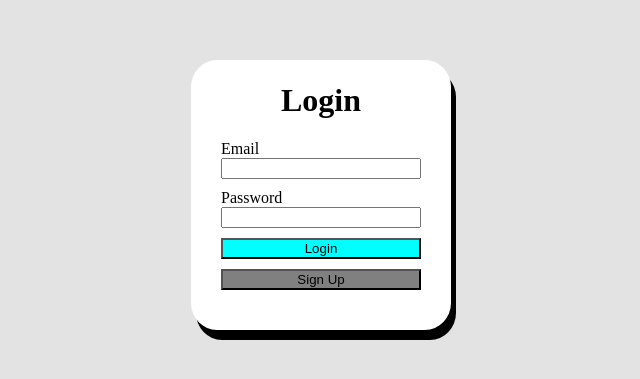
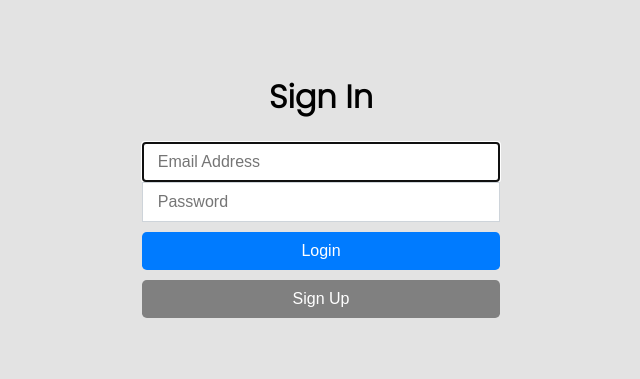
Before and after one commit to jbwilson94/ChatApp, a React (Create React App) app in the folder client/: page / in a window 1280 px wide. Shown: the part 205-584 px from the top of the page, without its empty margins (319-959 px from the left). Built offline with nearby package versions, Linux system fonts and the light colour scheme.

Commit message:
Version 1.0.2 -Login Page

```diff
--- a/client/src/components/login.js
+++ b/client/src/components/login.js
@@ -4,18 +4,12 @@ export default function login() {
   return (
     <div className="form-page center">
       <div className="form-container center">
-      <h1>Login</h1>
+      <h1>Sign In</h1>
         <form className="form">
-          <label for="id" className="left-align">
-            Email
-          </label>
-          <input type="text" id="id"></input>
-          <label for="password" className="left-align">
-            Password
-          </label>
-          <input type="text" id="password"></input>
-          <button className="primary-blue">Login</button>
-          <button className="secondary-grey">Sign Up</button>
+          <input id="inputEmail" type="email" placeholder="Email Address" required autoFocus></input>
+          <input id="inputPassword" type="password" placeholder="Password" required></input>
+          <button id="login-button">Login</button>
+          <button id="signup-button">Sign Up</button>
         </form>
       </div>
     </div>
--- a/client/src/styles/style.css
+++ b/client/src/styles/style.css
@@ -1,14 +1,9 @@
-.primary-blue {
-  background-color: aqua;
-}
-
-.secondary-grey {
-  background-color: grey;
-}
-
+@import url("https://fonts.googleapis.com/css2?family=Poppins:wght@300&display=swap");
 body {
   margin: 0;
   padding: 0;
+  font-family: 'Poppins', sans-serif;
+  font-weight: 100;
 }
 
 .center {
@@ -30,21 +25,20 @@ body {
 }
 
 .form-page .form-container {
-  max-width: 300px;
+  width: 40vw;
+  min-width: 300px;
+  height: 50vh;
+  min-height: 300px;
   -webkit-box-orient: vertical;
   -webkit-box-direction: normal;
       -ms-flex-direction: column;
           flex-direction: column;
-  background-color: #fff;
-  border-radius: 10%;
-  -webkit-box-shadow: 5px 10px;
-          box-shadow: 5px 10px;
 }
 
 .form-page .form-container .form {
   padding-right: 30px;
   padding-left: 30px;
-  padding-bottom: 30px;
+  padding-bottom: 20px;
   display: -webkit-box;
   display: -ms-flexbox;
   display: flex;
@@ -52,14 +46,38 @@ body {
   -webkit-box-direction: normal;
       -ms-flex-direction: column;
           flex-direction: column;
+  width: 70%;
+}
+
+.form-page .form-container .form h1 {
+  color: #e3e3e3;
 }
 
 .form-page .form-container .form input,
 .form-page .form-container .form button {
   margin-bottom: 10px;
-  width: 200px;
   -webkit-box-sizing: border-box;
           box-sizing: border-box;
   -moz-box-sizing: border-box;
+  margin: 0;
+  border: 1px solid #ced4da;
+  font-size: 16px;
+}
+
+.form-page .form-container .form #inputEmail, .form-page .form-container .form #inputPassword {
+  padding: 10px 15px;
+}
+
+.form-page .form-container .form #login-button, .form-page .form-container .form #signup-button {
+  background-color: #007bff;
+  border: none;
+  padding: 10px;
+  border-radius: .3rem;
+  margin-top: 10px;
+  color: #fff;
+}
+
+.form-page .form-container .form #signup-button {
+  background-color: grey;
 }
 /*# sourceMappingURL=style.css.map */
--- a/client/src/styles/style.scss
+++ b/client/src/styles/style.scss
@@ -1,14 +1,14 @@
-.primary-blue {
-    background-color: aqua;
-}
+$primary-blue: #007bff;
+$secondary-grey: grey;
+$background: #e3e3e3;
 
-.secondary-grey {
-    background-color: grey;
-}
+@import url('https://fonts.googleapis.com/css2?family=Poppins:wght@300&display=swap');
 
 body {
   margin: 0;
   padding: 0;
+  font-family: 'Poppins', sans-serif;
+  font-weight: 100;
 }
 
 .center {
@@ -23,26 +23,51 @@ body {
   background-color: #e3e3e3;
 
   .form-container {
-    max-width: 300px;
+    width: 40vw;
+    min-width: 300px;
+    height: 50vh;
+    min-height: 300px;
     flex-direction: column;
-    background-color: #fff;
-    border-radius: 10%;
-    box-shadow: 5px 10px;
+
 
     .form {
         padding-right: 30px;
         padding-left: 30px;
-        padding-bottom: 30px;
+        padding-bottom: 20px;
         display: flex;
         flex-direction: column;
+        width: 70%;
+
+        h1 {
+            color: #e3e3e3;
+        }
 
         input,
         button {
             margin-bottom: 10px;
-            width: 200px;
             box-sizing: border-box;
             -moz-box-sizing: border-box;
-      }
+            margin: 0;
+            border: 1px solid #ced4da;
+            font-size: 16px;
+        }
+
+        #inputEmail, #inputPassword {
+            padding: 10px 15px;
+        }
+
+        #login-button, #signup-button {
+            background-color: $primary-blue;
+            border: none;
+            padding: 10px;
+            border-radius: .3rem;
+            margin-top: 10px;
+            color: #fff;
+        }
+
+        #signup-button {
+            background-color: $secondary-grey;
+        }
     }
   }
 }
```
Also changed, not shown: 1 other file (tests, documents, lock files or other folders).
